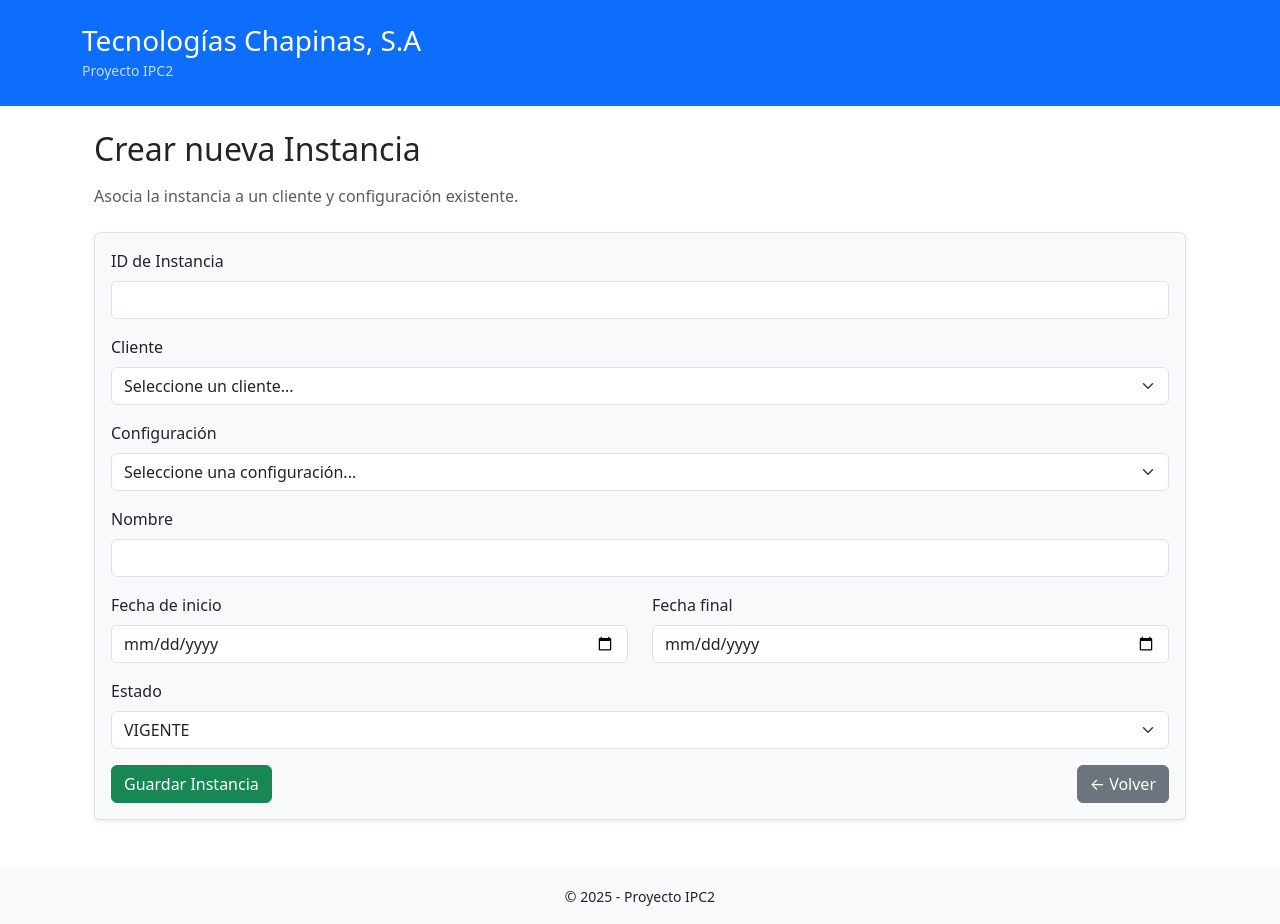
After one commit to SelvinChuquiej/IPC2_Proyecto3_202405516, a Django app: page /menu_creacion/crear/instancia/ in a window 1280 px wide. The commit adds this page. Run offline with Django 5.2, Linux system fonts and the light colour scheme; data that the repository does not hold is empty.

Commit message:
Agregar formulario par crear instancias y modificacion del formulario de Configuraciones

```diff
--- a/IPC2_Proyecto3_202405516/Back/models/configuracion.py
+++ b/IPC2_Proyecto3_202405516/Back/models/configuracion.py
@@ -3,7 +3,7 @@ class Configuracion:
         self.id_configuracion = id_configuracion
         self.nombre = nombre
         self.descripcion = descripcion
-        self.id_categoria = None
+        self.id_categoria = id_categoria
         self.recursos = {}
 
     def agregar_recurso(self, id_recurso, cantidad):
@@ -15,4 +15,5 @@ class Configuracion:
             "nombre": self.nombre,
             "descripcion": self.descripcion,
             "id_categoria": self.id_categoria,
+            "recursos": [{"id": rid, "cantidad": cant} for rid, cant in self.recursos.items()],
         }
--- /dev/null
+++ b/IPC2_Proyecto3_202405516/Front/view/app/templates/crear_instancia.html
@@ -0,0 +1,70 @@
+{% extends "base.html" %}
+{% block content %}
+<div class="container mt-4">
+    <h2 class="mb-3">Crear nueva Instancia</h2>
+    <p class="text-muted mb-4">Asocia la instancia a un cliente y configuración existente.</p>
+
+    {% if messages %}
+    {% for message in messages %}
+    <div class="alert alert-{{ message.tags }} py-2">{{ message }}</div>
+    {% endfor %}
+    {% endif %}
+
+    <form method="post" class="p-3 border rounded shadow-sm bg-light">
+        {% csrf_token %}
+        <div class="mb-3">
+            <label class="form-label">ID de Instancia</label>
+            <input type="number" name="id" class="form-control" required>
+        </div>
+
+        <div class="mb-3">
+            <label class="form-label">Cliente</label>
+            <select name="nitCliente" class="form-select" required>
+                <option value="">Seleccione un cliente...</option>
+                {% for cliente in clientes %}
+                <option value="{{ cliente.nit }}">{{ cliente.nombre }} ({{ cliente.nit }})</option>
+                {% endfor %}
+            </select>
+        </div>
+
+        <div class="mb-3">
+            <label class="form-label">Configuración</label>
+            <select name="idConfiguracion" class="form-select" required>
+                <option value="">Seleccione una configuración...</option>
+                {% for conf in configuraciones %}
+                <option value="{{ conf.id }}">{{ conf.nombre }} ({{ conf.id }})</option>
+                {% endfor %}
+            </select>
+        </div>
+
+        <div class="mb-3">
+            <label class="form-label">Nombre</label>
+            <input type="text" name="nombre" class="form-control" required>
+        </div>
+
+        <div class="row">
+            <div class="col-md-6 mb-3">
+                <label class="form-label">Fecha de inicio</label>
+                <input type="date" name="fechaInicio" class="form-control" required>
+            </div>
+            <div class="col-md-6 mb-3">
+                <label class="form-label">Fecha final</label>
+                <input type="date" name="fechaFinal" class="form-control">
+            </div>
+        </div>
+
+        <div class="mb-3">
+            <label class="form-label">Estado</label>
+            <select name="estado" class="form-select">
+                <option value="Vigente">VIGENTE</option>
+                <option value="Cancelada">CANCELADA</option>
+            </select>
+        </div>
+
+        <div class="d-flex justify-content-between">
+            <button type="submit" class="btn btn-success">Guardar Instancia</button>
+            <a href="{% url 'menu_creacion' %}" class="btn btn-secondary">← Volver</a>
+        </div>
+    </form>
+</div>
+{% endblock %}
--- a/IPC2_Proyecto3_202405516/Front/view/app/templates/index.html
+++ b/IPC2_Proyecto3_202405516/Front/view/app/templates/index.html
@@ -98,7 +98,7 @@
 
                             <tr>
                                 <td>Creación de nuevos datos</td>
-                                <td class="text-muted">Crear o modificar categorías, recursos, clientes e instancias usando las mismas APIs de configuración.</td>
+                                <td class="text-muted">Crear categorías, recursos, clientes e instancias usando las mismas APIs de configuración.</td>
                                 <td class="text-end">
                                     <a href="{% url 'menu_creacion' %}" class="btn btn-outline-primary btn-sm" style="width: 35%;">Crear</a>
                                 </td>
--- a/IPC2_Proyecto3_202405516/Front/view/app/templates/menu_creacion.html
+++ b/IPC2_Proyecto3_202405516/Front/view/app/templates/menu_creacion.html
@@ -61,7 +61,7 @@
                 <div class="card-body">
                     <h5 class="card-title text-secondary">Instancias</h5>
                     <p class="card-text text-muted">Crea nuevas instancias vinculadas a clientes y configuraciones.</p>
-                    <a href="" class="btn btn-secondary btn-sm">Crear Instancia</a>
+                    <a href="{% url 'crear_instancia' %}" class="btn btn-secondary btn-sm">Crear Instancia</a>
                 </div>
             </div>
         </div>
--- a/IPC2_Proyecto3_202405516/Front/view/app/urls.py
+++ b/IPC2_Proyecto3_202405516/Front/view/app/urls.py
@@ -11,4 +11,5 @@ urlpatterns = [
     path('menu_creacion/crear/categoria/', views.crear_categoria, name='crear_categoria'),
     path('menu_creacion/crear/recurso/', views.crear_recurso, name='crear_recurso'),
     path('menu_creacion/crear/configuracion/', views.crear_configuracion, name='crear_configuracion'),
+    path('menu_creacion/crear/instancia/', views.crear_instancia, name='crear_instancia'),
 ]
--- a/IPC2_Proyecto3_202405516/Front/view/app/views.py
+++ b/IPC2_Proyecto3_202405516/Front/view/app/views.py
@@ -145,20 +145,29 @@ def crear_recurso(request):
 
 def crear_configuracion(request):
     categorias = []
+    recursos = []
     try:
         resp = requests.get(f"{API_URL}/api/sistema/consultar", timeout=10)
         if resp.status_code == 200:
             data = resp.json()
             categorias = data['data'].get('categorias', [])
+            recursos = data['data'].get('recursos', [])
     except Exception:
         pass
 
     if request.method == 'POST':
+        recursos_seleccionados = []
+        for key, value in request.POST.items():
+            if key.startswith('cantidad_') and value:
+                id_recurso = key.split('_')[1]
+                recursos_seleccionados.append({"id": int(id_recurso), "cantidad": float(value)})
+
         payload = {
             "id_configuracion": request.POST.get('id'),
             "id_categoria": request.POST.get('idCategoria'),
             "nombre": request.POST.get('nombre'),
             "descripcion": request.POST.get('descripcion'),
+            "recursos": recursos_seleccionados,
         }
         resp = requests.post(f"{API_URL}/api/sistema/menu_creacion/crear/configuracion", json=payload)
 
@@ -167,6 +176,43 @@ def crear_configuracion(request):
         elif resp.status_code == 409:
             messages.warning(request, "Ya existe una configuración con ese ID.")
         else:
-            messages.error(request, "Error al crear configuración.")
+            messages.error(request, "Error al crear.")
 
-    return render(request, 'crear_configuracion.html', {'categorias': categorias})
+    return render(request, 'crear_configuracion.html', {'categorias': categorias, 'recursos': recursos})
+
+def crear_instancia(request):
+    clientes = []
+    configuraciones = []
+
+    try:
+        resp = requests.get(f"{API_URL}/api/sistema/consultar", timeout=10)
+        if resp.status_code == 200:
+            data = resp.json()
+            clientes = data['data'].get('clientes', [])
+            configuraciones = data['data'].get('configuraciones', [])
+    except Exception as e:
+        print("Error al cargar datos de selección:", e)
+
+    if request.method == 'POST':
+        payload = {
+            "id_instancia": request.POST.get('id'),
+            "id_configuracion": request.POST.get('idConfiguracion'),
+            "nit_cliente": request.POST.get('nitCliente'),
+            "nombre": request.POST.get('nombre'),
+            "fecha_inicio": request.POST.get('fechaInicio'),
+            "estado": request.POST.get('estado'),
+            "fecha_final": request.POST.get('fechaFinal'),
+        }
+        resp = requests.post(f"{API_URL}/api/sistema/menu_creacion/crear/instancia", json=payload)
+
+        if resp.status_code == 200:
+            messages.success(request, "Instancia creada correctamente.")
+        elif resp.status_code == 409:
+            messages.warning(request, "Ya existe una instancia con ese ID.")
+        else:
+            messages.error(request, "Error al crear instancia.")
+
+    return render(request, 'crear_instancia.html', {
+        'clientes': clientes,
+        'configuraciones': configuraciones
+    })
```
Also changed, not shown: IPC2_Proyecto3_202405516/Back/controller/app_controller.py (+29 -4 lines), IPC2_Proyecto3_202405516/Back/database/xml_database.py (+25 -40 lines), IPC2_Proyecto3_202405516/Front/view/app/templates/consultar.html (+23 -0 lines), IPC2_Proyecto3_202405516/Front/view/app/templates/crear_configuracion.html (+25 -1 lines).
